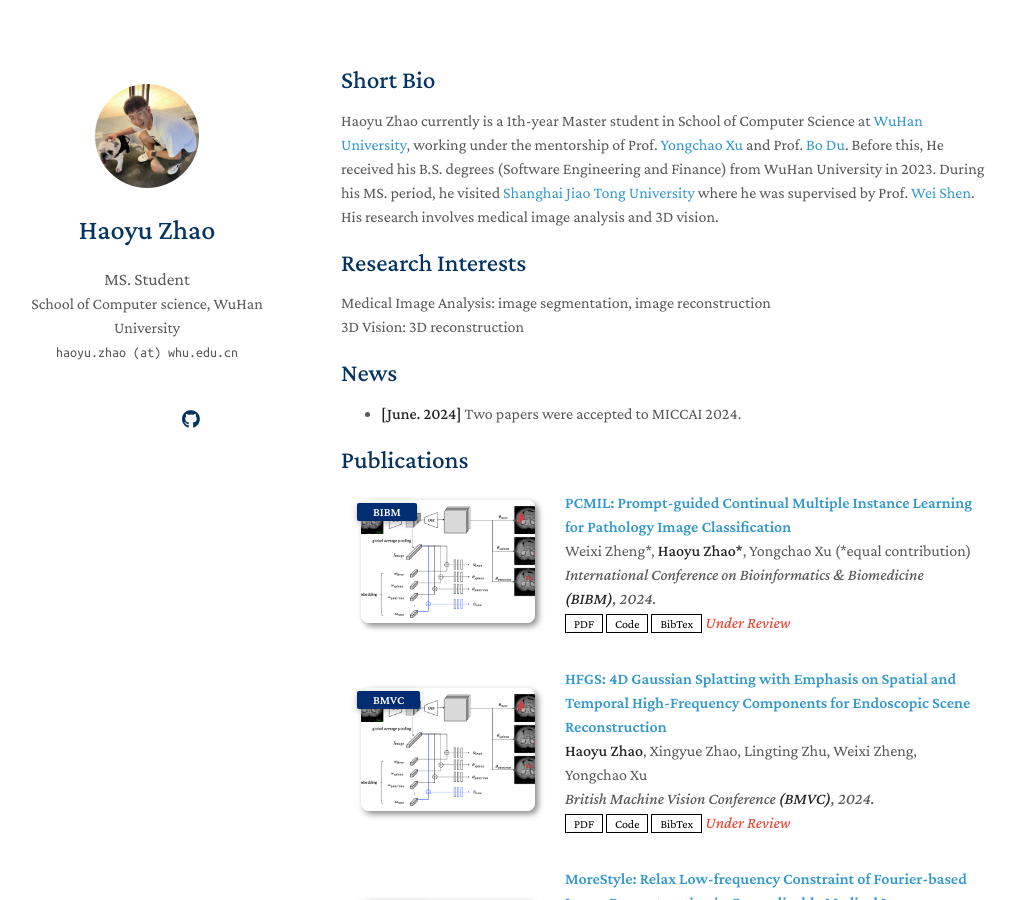
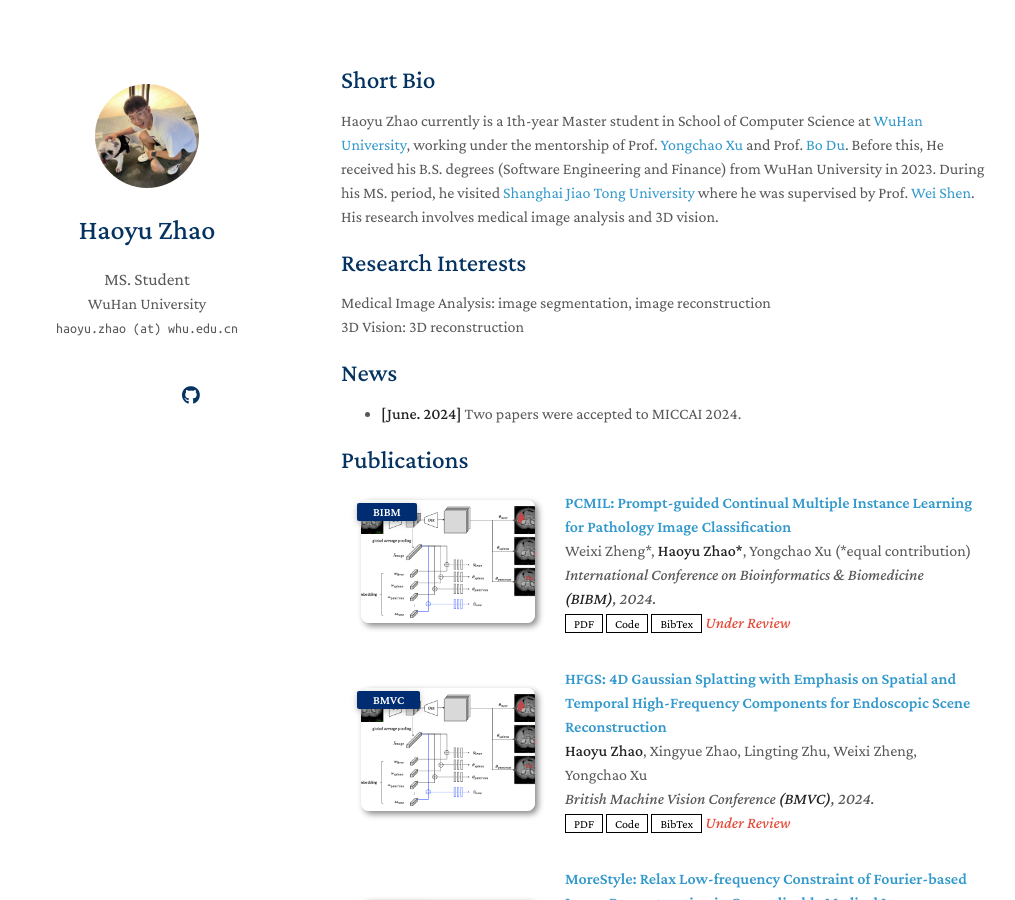
Before and after one commit to zhaohaoyu376/zhaohaoyu376.github.io, a Jekyll site: the page built from index.md, in a window 1280 px wide and 900 px high. Shown: the whole window, without its empty margins (129-1144 px from the left). Built offline with Jekyll 4.4.1, drawn with Linux system fonts in a browser that asks for light colours; nearby versions of some CDN libraries; a style sheet for code colours, icons or effects is not loaded; our own code applies the rules of GitHub Pages for plain Markdown files.

Commit message:
Update _config.yml

```diff
--- a/_config.yml
+++ b/_config.yml
@@ -1,7 +1,7 @@
 # Basic Information
 title: Haoyu Zhao
 position: MS. Student
-affiliation: School of Computer science, WuHan University
+affiliation: WuHan University
 email: haoyu.zhao (at) whu.edu.cn
 
 # Search Engine Optimization (SEO)
```
